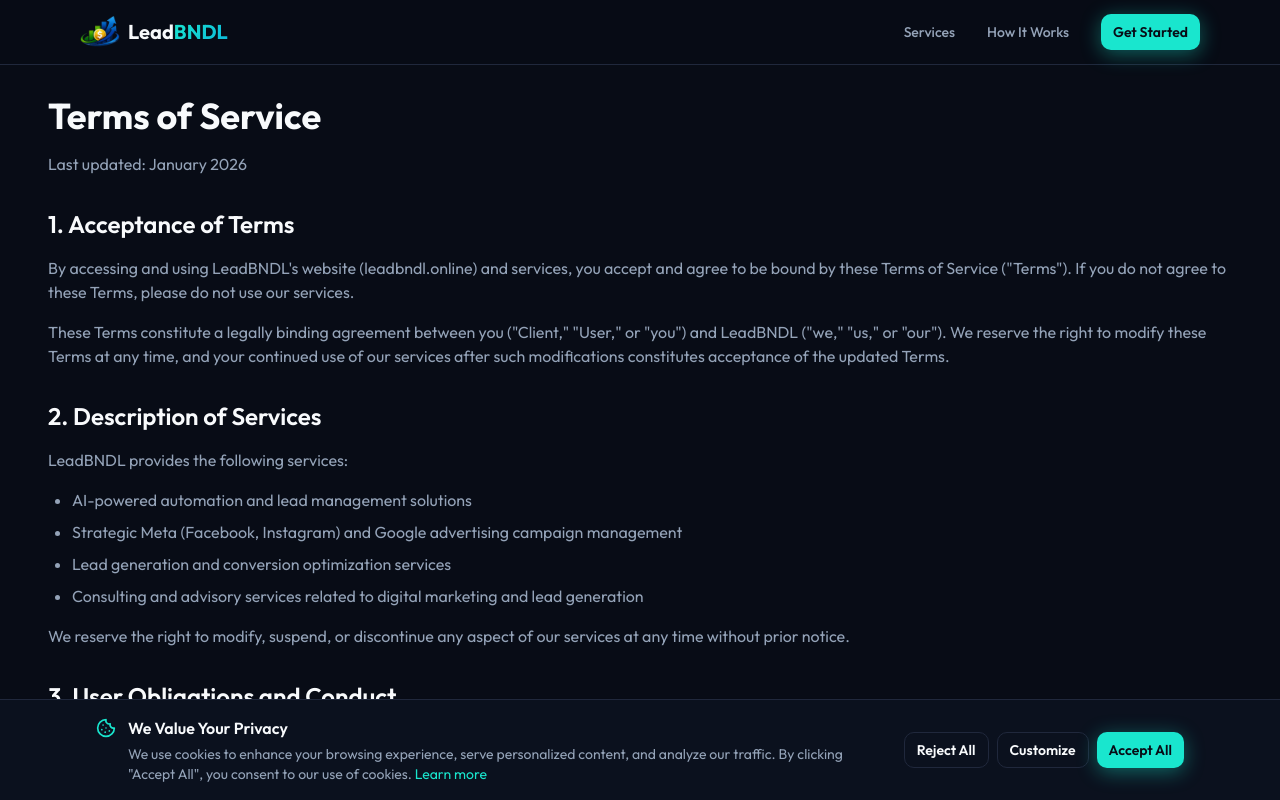
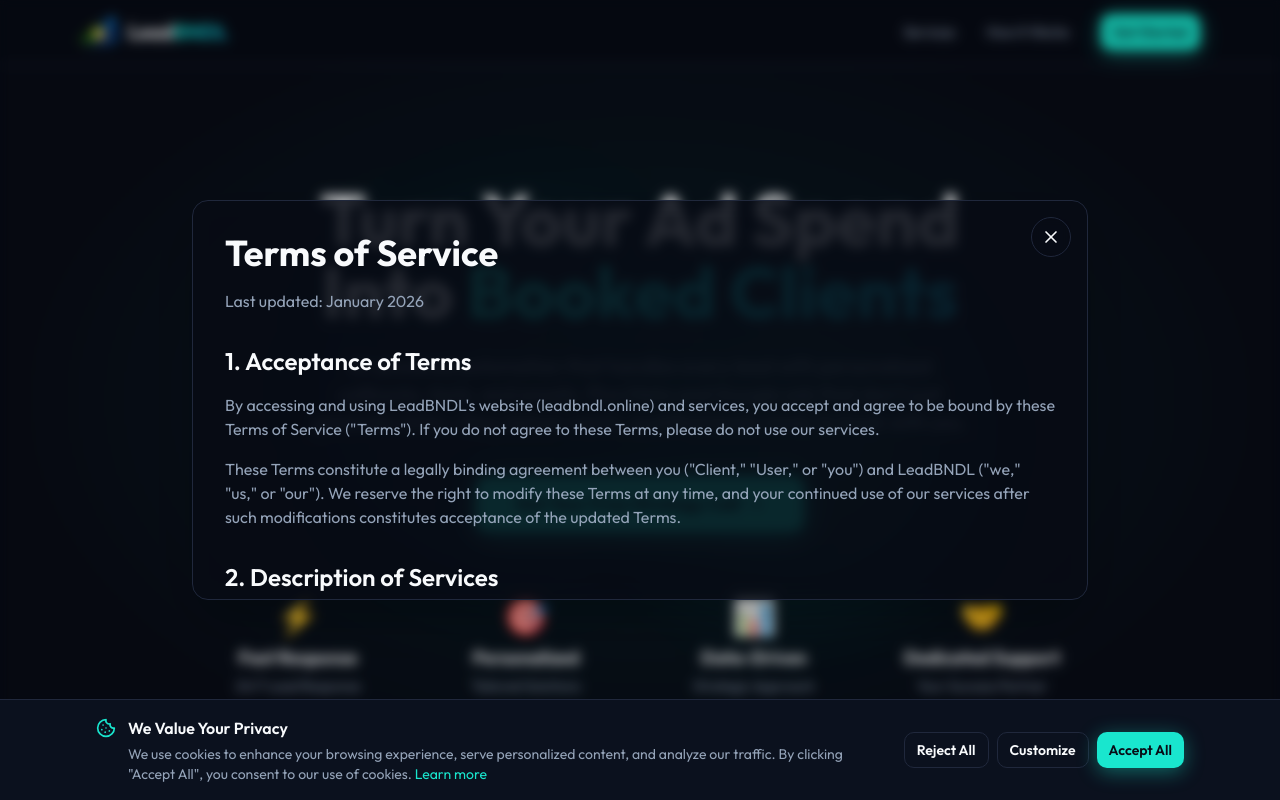
Before and after one commit to wtwmikey/leadbndl, a React (Vite) app: page /terms-of-service in a window 1280 px wide. Shown: the top 800 px of the page. Built offline with nearby package versions, Linux system fonts and the light colour scheme; the HTML template or start-up script is replaced by a standard one.

Commit message:
Initial commit

```diff
--- a/src/pages/PrivacyPolicy.tsx
+++ b/src/pages/PrivacyPolicy.tsx
@@ -1,12 +1,44 @@
-import Navbar from "@/components/Navbar";
-import Footer from "@/components/Footer";
+import { useNavigate } from "react-router-dom";
+import { X } from "lucide-react";
+import { motion } from "framer-motion";
+import Index from "./Index";
 
 const PrivacyPolicy = () => {
+  const navigate = useNavigate();
+
+  const handleClose = () => {
+    navigate("/");
+  };
+
   return (
-    <main className="min-h-screen bg-background">
-      <Navbar />
-      <div className="pt-24 pb-16 px-4">
-        <div className="container max-w-4xl mx-auto prose prose-invert prose-lg max-w-none">
+    <>
+      {/* Blurred background - the home page */}
+      <div className="fixed inset-0 overflow-hidden pointer-events-none">
+        <div className="blur-sm">
+          <Index />
+        </div>
+      </div>
+
+      {/* Modal overlay */}
+      <div className="fixed inset-0 z-50 flex items-center justify-center p-4 bg-black/20 backdrop-blur-sm">
+        <motion.div
+          initial={{ opacity: 0, scale: 0.95 }}
+          animate={{ opacity: 1, scale: 1 }}
+          exit={{ opacity: 0, scale: 0.95 }}
+          transition={{ duration: 0.2 }}
+          className="relative w-full max-w-4xl max-h-[50vh] bg-background/80 backdrop-blur-md border border-border rounded-2xl shadow-2xl overflow-hidden flex flex-col"
+        >
+          {/* Close button */}
+          <button
+            onClick={handleClose}
+            className="absolute top-4 right-4 z-10 w-10 h-10 rounded-full bg-background/90 backdrop-blur-sm border border-border flex items-center justify-center text-foreground hover:bg-background hover:border-primary/50 transition-colors"
+            aria-label="Close"
+          >
+            <X className="w-5 h-5" />
+          </button>
+
+          {/* Scrollable content */}
+          <div className="overflow-y-auto flex-1 p-8 prose prose-invert prose-lg max-w-none">
             <h1 className="text-4xl font-bold mb-4 text-foreground">Privacy Policy</h1>
             <p className="text-muted-foreground mb-8">Last updated: January 2026</p>
 
@@ -169,9 +201,9 @@
               </div>
             </section>
           </div>
+        </motion.div>
       </div>
-      <Footer />
-    </main>
+    </>
   );
 };
 
--- a/src/pages/TermsOfService.tsx
+++ b/src/pages/TermsOfService.tsx
@@ -1,12 +1,44 @@
-import Navbar from "@/components/Navbar";
-import Footer from "@/components/Footer";
+import { useNavigate } from "react-router-dom";
+import { X } from "lucide-react";
+import { motion } from "framer-motion";
+import Index from "./Index";
 
 const TermsOfService = () => {
+  const navigate = useNavigate();
+
+  const handleClose = () => {
+    navigate("/");
+  };
+
   return (
-    <main className="min-h-screen bg-background">
-      <Navbar />
-      <div className="pt-24 pb-16 px-4">
-        <div className="container max-w-4xl mx-auto prose prose-invert prose-lg max-w-none">
+    <>
+      {/* Blurred background - the home page */}
+      <div className="fixed inset-0 overflow-hidden pointer-events-none">
+        <div className="blur-sm">
+          <Index />
+        </div>
+      </div>
+
+      {/* Modal overlay */}
+      <div className="fixed inset-0 z-50 flex items-center justify-center p-4 bg-black/20 backdrop-blur-sm">
+        <motion.div
+          initial={{ opacity: 0, scale: 0.95 }}
+          animate={{ opacity: 1, scale: 1 }}
+          exit={{ opacity: 0, scale: 0.95 }}
+          transition={{ duration: 0.2 }}
+          className="relative w-full max-w-4xl max-h-[50vh] bg-background/80 backdrop-blur-md border border-border rounded-2xl shadow-2xl overflow-hidden flex flex-col"
+        >
+          {/* Close button */}
+          <button
+            onClick={handleClose}
+            className="absolute top-4 right-4 z-10 w-10 h-10 rounded-full bg-background/90 backdrop-blur-sm border border-border flex items-center justify-center text-foreground hover:bg-background hover:border-primary/50 transition-colors"
+            aria-label="Close"
+          >
+            <X className="w-5 h-5" />
+          </button>
+
+          {/* Scrollable content */}
+          <div className="overflow-y-auto flex-1 p-8 prose prose-invert prose-lg max-w-none">
             <h1 className="text-4xl font-bold mb-4 text-foreground">Terms of Service</h1>
             <p className="text-muted-foreground mb-8">Last updated: January 2026</p>
 
@@ -215,9 +247,9 @@
               </div>
             </section>
           </div>
+        </motion.div>
       </div>
-      <Footer />
-    </main>
+    </>
   );
 };
 
```
Lines whose indentation alone changed are shown as unchanged.
